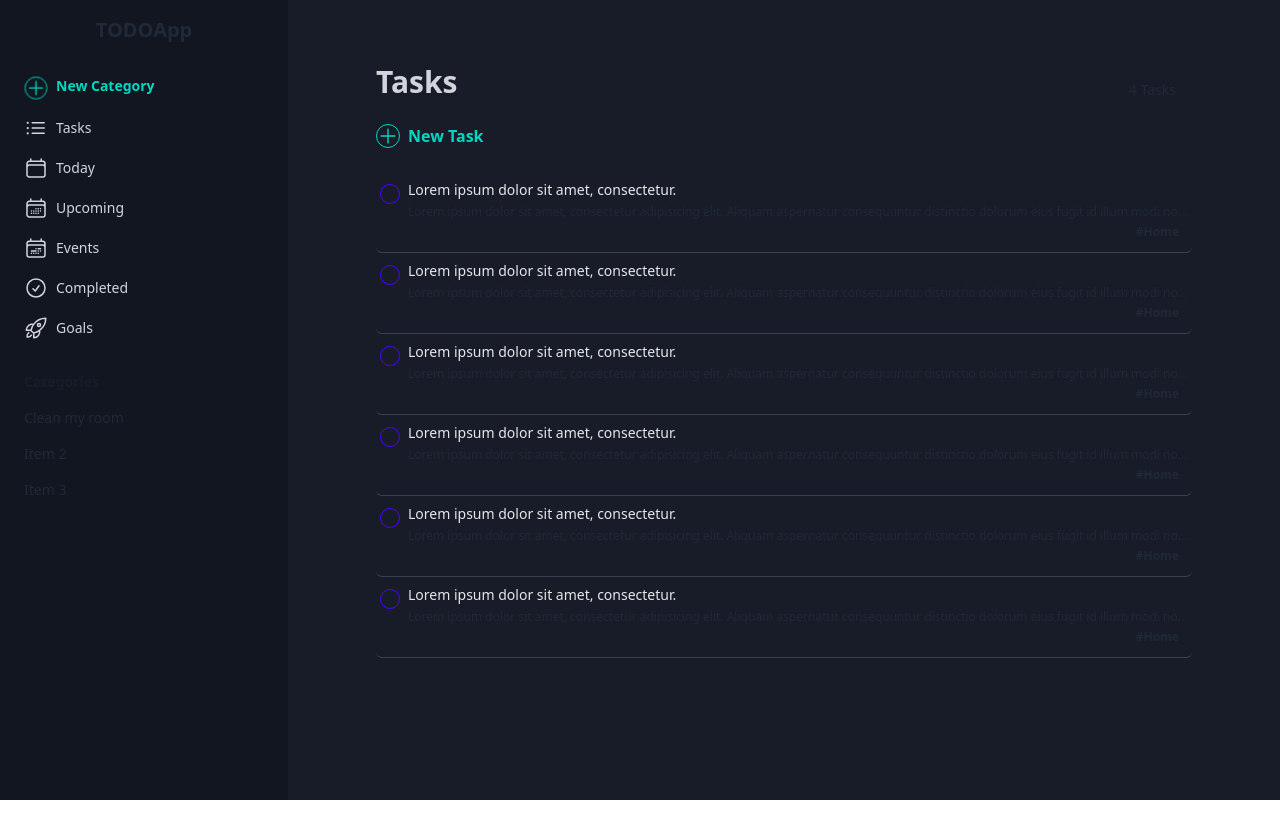
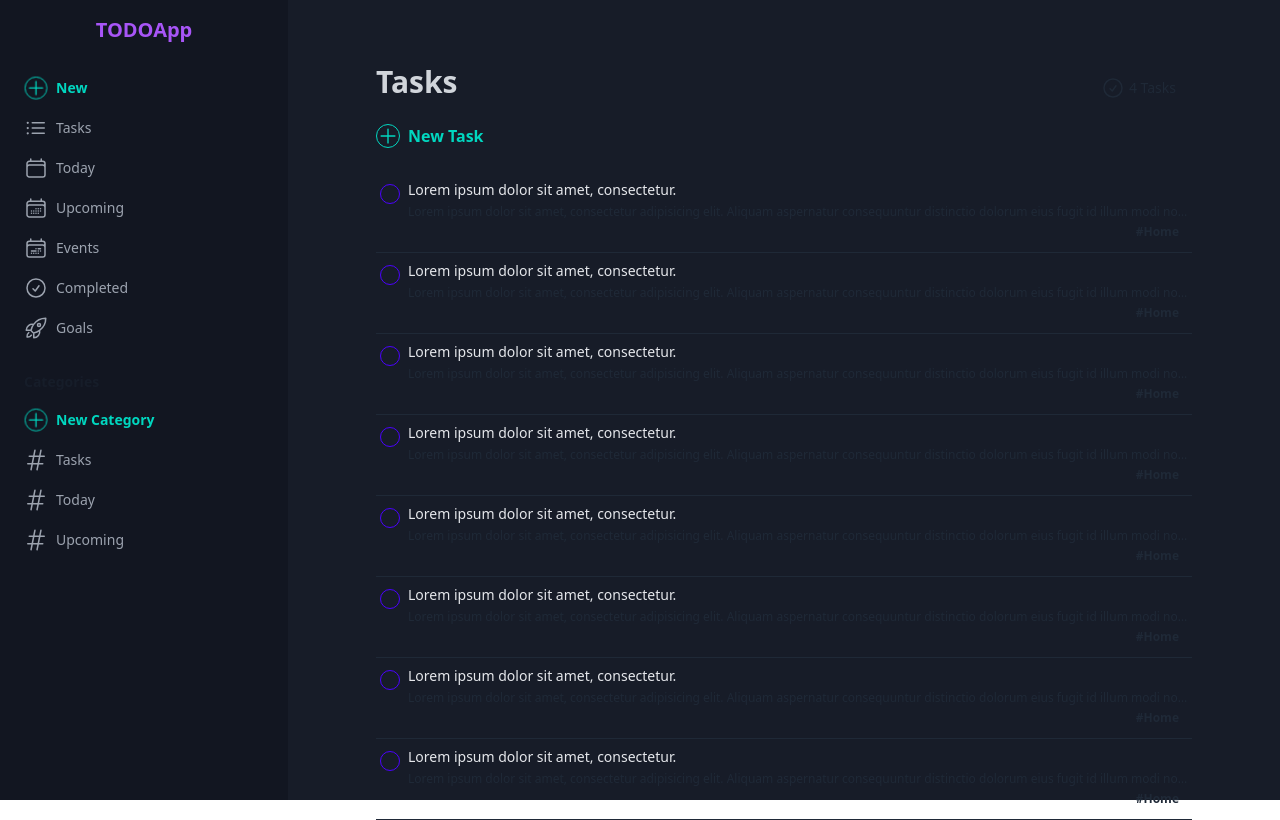
Before and after one commit to Miguel-Ceballos/todo, a Vue app: page /tasks in a window 1280 px wide. Built offline with nearby package versions, Linux system fonts and the light colour scheme.

Commit message:
refactor(styles): cambia los estilos.

```diff
--- a/src/modules/common/components/CreateButton.vue
+++ b/src/modules/common/components/CreateButton.vue
@@ -12,7 +12,7 @@ defineProps({
 
 <template>
   <div class="">
-    <button class="flex group gap-2">
+    <button class="flex group gap-2 items-center">
       <plus-icon />
       <p class="text-accent font-bold">{{ text }}</p>
     </button>
--- /dev/null
+++ b/src/modules/common/icons/HashtagIcon.vue
@@ -0,0 +1,12 @@
+<script setup lang="ts">
+interface Props {
+  size: string
+}
+defineProps<Props>()
+</script>
+
+<template>
+  <svg xmlns="http://www.w3.org/2000/svg" fill="none" viewBox="0 0 24 24" stroke-width="1.5" stroke="currentColor" :class="`size-${size}`">
+    <path stroke-linecap="round" stroke-linejoin="round" d="M5.25 8.25h15m-16.5 7.5h15m-1.8-13.5-3.9 19.5m-2.1-19.5-3.9 19.5" />
+  </svg>
+</template>
--- a/src/modules/common/layouts/Sidebar.vue
+++ b/src/modules/common/layouts/Sidebar.vue
@@ -7,29 +7,31 @@ import CalendarDaysIcon from '@/modules/common/icons/CalendarDaysIcon.vue'
 import CheckCircleIcon from '@/modules/common/icons/CheckCircleIcon.vue'
 import GoalsIcon from '@/modules/common/icons/GoalsIcon.vue'
 import CalendarEvents from '@/modules/common/icons/CalendarEvents.vue'
+import HashtagIcon from '@/modules/common/icons/HashtagIcon.vue'
 </script>
 
 <template>
   <aside class="bg-[#121621] min-w-72 h-[100vh] hidden lg:inline">
     <div class="space-y-4 my-4">
-      <h2 class="text-xl font-bold text-center">
+      <h2 class="text-xl font-bold text-center text-purple-500">
         <router-link to="/">TODOApp</router-link>
       </h2>
     </div>
     <ul class="menu">
-      <li class="hover:bg-gray-700 hover:rounded-md"><create-button text="New Category" /></li>
-      <li class="hover:bg-gray-700 hover:rounded-md"><a class="text-gray-300"><list-bullet-icon />Tasks</a></li>
-      <li class="hover:bg-gray-700 hover:rounded-md"><a class="text-gray-300"><calendar-icon />Today</a></li>
-      <li class="hover:bg-gray-700 hover:rounded-md"><a class="text-gray-300"><calendar-days-icon />Upcoming</a></li>
-      <li class="hover:bg-gray-700 hover:rounded-md"><a class="text-gray-300"><calendar-events />Events</a></li>
-      <li class="hover:bg-gray-700 hover:rounded-md"><a class="text-gray-300"><check-circle-icon />Completed</a></li>
-      <li class="hover:bg-gray-700 hover:rounded-md"><a class="text-gray-300"><goals-icon />Goals</a></li>
+      <li class="hover:bg-zincs-800 hover:rounded-md group"><create-button text="New" /></li>
+      <li class="hover:bg-zincs-800 hover:rounded-md"><a class="text-gray-400 hover:text-gray-100"><list-bullet-icon />Tasks</a></li>
+      <li class="hover:bg-zincs-800 hover:rounded-md"><a class="text-gray-400 hover:text-gray-100"><calendar-icon />Today</a></li>
+      <li class="hover:bg-zincs-800 hover:rounded-md"><a class="text-gray-400 hover:text-gray-100"><calendar-days-icon />Upcoming</a></li>
+      <li class="hover:bg-zincs-800 hover:rounded-md"><a class="text-gray-400 hover:text-gray-100"><calendar-events />Events</a></li>
+      <li class="hover:bg-zincs-800 hover:rounded-md"><a class="text-gray-400 hover:text-gray-100"><check-circle-icon />Completed</a></li>
+      <li class="hover:bg-zincs-800 hover:rounded-md"><a class="text-gray-400 hover:text-gray-100"><goals-icon />Goals</a></li>
     </ul>
     <ul class="menu">
       <li class="menu-title"><a>Categories</a></li>
-      <li><a>Clean my room</a></li>
-      <li><a>Item 2</a></li>
-      <li><a>Item 3</a></li>
+      <li class="hover:bg-zincs-800 hover:rounded-md group"><create-button text="New Category" /></li>
+      <li class="hover:bg-zincs-800 hover:rounded-md"><a class="text-gray-400 hover:text-gray-100"><hashtag-icon  size="6"/>Tasks</a></li>
+      <li class="hover:bg-zincs-800 hover:rounded-md"><a class="text-gray-400 hover:text-gray-100"><hashtag-icon  size="6"/>Today</a></li>
+      <li class="hover:bg-zincs-800 hover:rounded-md"><a class="text-gray-400 hover:text-gray-100"><hashtag-icon  size="6"/>Upcoming</a></li>
     </ul>
   </aside>
 </template>
--- a/src/modules/tasks/views/TaskView.vue
+++ b/src/modules/tasks/views/TaskView.vue
@@ -3,6 +3,8 @@
 import CreateButton from '@/modules/common/components/CreateButton.vue'
 import Modal from '@/modules/common/components/Modal.vue'
 import { ref } from 'vue'
+import CheckedIcon from '@/modules/common/icons/CheckedIcon.vue'
+import CheckCircleIcon from '@/modules/common/icons/CheckCircleIcon.vue'
 
 const oModal = ref(false)
 
@@ -14,22 +16,26 @@ const handleClickModal = () => {
 </script>
 
 <template>
+<!--  <div class="bg-[#171C28]  w-full h-screen">-->
   <div class="bg-[#171C28]  w-full h-screen">
     <div class="max-w-4xl overflow-x-hidden px-10 lg:mx-auto my-6 sm:my-16">
       <div class="space-y-6">
         <div class="flex space-x-4 justify-between items-end">
           <h2 class="text-2xl text-gray-300 md:text-3xl font-bold">Tasks</h2>
-          <p class="text-sm pr-4">4 Tasks</p>
+          <p class="text-sm pr-4 flex justify-center items-center gap-1">
+            <check-circle-icon />
+            4 Tasks
+          </p>
         </div>
         <div>
           <create-button @click="handleClickModal" text="New Task" />
           <modal :open="oModal" @handle-click-modal="handleClickModal" />
         </div>
         <ul>
-          <li class="border-b hover:scale-[1.003] border-gray-700 hover:cursor-pointer hover:dark:bg-gray-800 px-1 py-2 rounded-md">
+          <li class="border-b hover:scale-[1.003] border-gray-800 hover:cursor-pointer hover:dark:bg-[#1E2330] px-1 py-2 rounded-t-md">
             <div class="flex w-full space-x-2">
               <div class="mt-1">
-                <input type="checkbox" class="checkbox checkbox-primary rounded-full checkbox-sm" />
+                <input type="checkbox" class="checkbox checkbox-primary rounded-full checkbox-sm hover:border-2" />
               </div>
               <div class="w-full overflow-hidden">
                 <div class="flex flex-col">
@@ -46,10 +52,10 @@ const handleClickModal = () => {
               </div>
             </div>
           </li>
-          <li class="border-b hover:scale-[1.003] border-gray-700 hover:cursor-pointer hover:dark:bg-gray-800 px-1 py-2 rounded-md">
+          <li class="border-b hover:scale-[1.003] border-gray-800 hover:cursor-pointer hover:dark:bg-[#1E2330] px-1 py-2 rounded-t-md">
             <div class="flex w-full space-x-2">
               <div class="mt-1">
-                <input type="checkbox" class="checkbox checkbox-primary rounded-full checkbox-sm" />
+                <input type="checkbox" class="checkbox checkbox-primary rounded-full checkbox-sm hover:border-2" />
               </div>
               <div class="w-full overflow-hidden">
                 <div class="flex flex-col">
@@ -66,10 +72,10 @@ const handleClickModal = () => {
               </div>
             </div>
           </li>
-          <li class="border-b hover:scale-[1.003] border-gray-700 hover:cursor-pointer hover:dark:bg-gray-800 px-1 py-2 rounded-md">
+          <li class="border-b hover:scale-[1.003] border-gray-800 hover:cursor-pointer hover:dark:bg-[#1E2330] px-1 py-2 rounded-t-md">
             <div class="flex w-full space-x-2">
               <div class="mt-1">
-                <input type="checkbox" class="checkbox checkbox-primary rounded-full checkbox-sm" />
+                <input type="checkbox" class="checkbox checkbox-primary rounded-full checkbox-sm hover:border-2" />
               </div>
               <div class="w-full overflow-hidden">
                 <div class="flex flex-col">
@@ -86,10 +92,10 @@ const handleClickModal = () => {
               </div>
             </div>
           </li>
-          <li class="border-b hover:scale-[1.003] border-gray-700 hover:cursor-pointer hover:dark:bg-gray-800 px-1 py-2 rounded-md">
+          <li class="border-b hover:scale-[1.003] border-gray-800 hover:cursor-pointer hover:dark:bg-[#1E2330] px-1 py-2 rounded-t-md">
             <div class="flex w-full space-x-2">
               <div class="mt-1">
-                <input type="checkbox" class="checkbox checkbox-primary rounded-full checkbox-sm" />
+                <input type="checkbox" class="checkbox checkbox-primary rounded-full checkbox-sm hover:border-2" />
               </div>
               <div class="w-full overflow-hidden">
                 <div class="flex flex-col">
@@ -106,10 +112,10 @@ const handleClickModal = () => {
               </div>
             </div>
           </li>
-          <li class="border-b hover:scale-[1.003] border-gray-700 hover:cursor-pointer hover:dark:bg-gray-800 px-1 py-2 rounded-md">
+          <li class="border-b hover:scale-[1.003] border-gray-800 hover:cursor-pointer hover:dark:bg-[#1E2330] px-1 py-2 rounded-t-md">
             <div class="flex w-full space-x-2">
               <div class="mt-1">
-                <input type="checkbox" class="checkbox checkbox-primary rounded-full checkbox-sm" />
+                <input type="checkbox" class="checkbox checkbox-primary rounded-full checkbox-sm hover:border-2" />
               </div>
               <div class="w-full overflow-hidden">
                 <div class="flex flex-col">
@@ -126,10 +132,50 @@ const handleClickModal = () => {
               </div>
             </div>
           </li>
-          <li class="border-b hover:scale-[1.003] border-gray-700 hover:cursor-pointer hover:dark:bg-gray-800 px-1 py-2 rounded-md">
+          <li class="border-b hover:scale-[1.003] border-gray-800 hover:cursor-pointer hover:dark:bg-[#1E2330] px-1 py-2 rounded-t-md">
             <div class="flex w-full space-x-2">
               <div class="mt-1">
-                <input type="checkbox" class="checkbox checkbox-primary rounded-full checkbox-sm" />
+                <input type="checkbox" class="checkbox checkbox-primary rounded-full checkbox-sm hover:border-2" />
+              </div>
+              <div class="w-full overflow-hidden">
+                <div class="flex flex-col">
+                  <h3 class="text-gray-200 text-sm mb-1">Lorem ipsum dolor sit amet, consectetur.</h3>
+                  <p class="truncate text-xs">
+                    Lorem ipsum dolor sit amet, consectetur adipisicing elit. Aliquam
+                    aspernatur consequuntur distinctio dolorum eius fugit id illum modi nostrum quisquam tempora,
+                    voluptatibus. Ad cum cumque enim obcaecati odio quisquam voluptate.
+                  </p>
+                </div>
+                <div class="flex justify-end">
+                  <button class="btn btn-ghost btn-xs justify-end">#Home</button>
+                </div>
+              </div>
+            </div>
+          </li>
+          <li class="border-b hover:scale-[1.003] border-gray-800 hover:cursor-pointer hover:dark:bg-[#1E2330] px-1 py-2 rounded-t-md">
+            <div class="flex w-full space-x-2">
+              <div class="mt-1">
+                <input type="checkbox" class="checkbox checkbox-primary rounded-full checkbox-sm hover:border-2" />
+              </div>
+              <div class="w-full overflow-hidden">
+                <div class="flex flex-col">
+                  <h3 class="text-gray-200 text-sm mb-1">Lorem ipsum dolor sit amet, consectetur.</h3>
+                  <p class="truncate text-xs">
+                    Lorem ipsum dolor sit amet, consectetur adipisicing elit. Aliquam
+                    aspernatur consequuntur distinctio dolorum eius fugit id illum modi nostrum quisquam tempora,
+                    voluptatibus. Ad cum cumque enim obcaecati odio quisquam voluptate.
+                  </p>
+                </div>
+                <div class="flex justify-end">
+                  <button class="btn btn-ghost btn-xs justify-end">#Home</button>
+                </div>
+              </div>
+            </div>
+          </li>
+          <li class="border-b hover:scale-[1.003] border-gray-800 hover:cursor-pointer hover:dark:bg-[#1E2330] px-1 py-2 rounded-t-md">
+            <div class="flex w-full space-x-2">
+              <div class="mt-1">
+                <input type="checkbox" class="checkbox checkbox-primary rounded-full checkbox-sm hover:border-2" />
               </div>
               <div class="w-full overflow-hidden">
                 <div class="flex flex-col">
```
